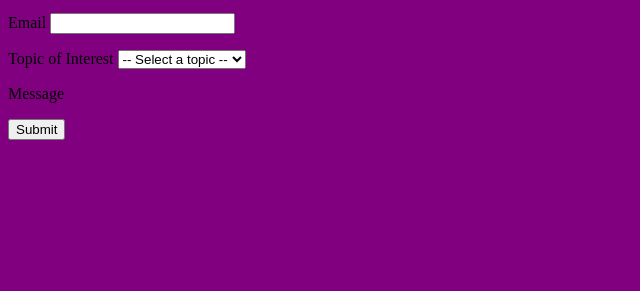
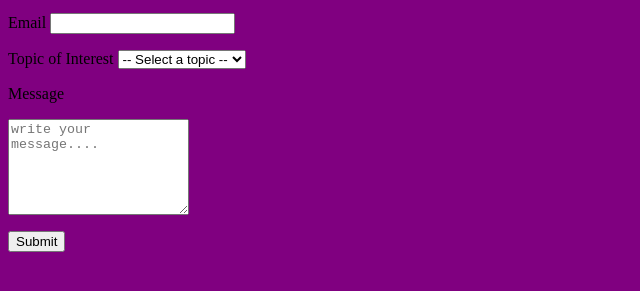
Before and after one commit to malefutsoeu28-hash/BasothoCulturalHeritage, a plain HTML site: page contact&feedback.html in a window 1280 px wide. Shown: the part 79-370 px from the top of the page, without its empty margins (0-640 px from the left). Drawn offline with Linux system fonts and the light colour scheme.

Commit message:
Add files via upload

```diff
--- a/contact&feedback.html
+++ b/contact&feedback.html
@@ -30,7 +30,8 @@
       </select>
 
 
-     <p> <label for="message">Message</label></p>
+ <p><label for="message">Message</label></p>
+<textarea id="message" name="message" rows="6" required placeholder ="write your message...."></textarea>
 
 
     <p>  <button type="submit">Submit</button></p>
```
